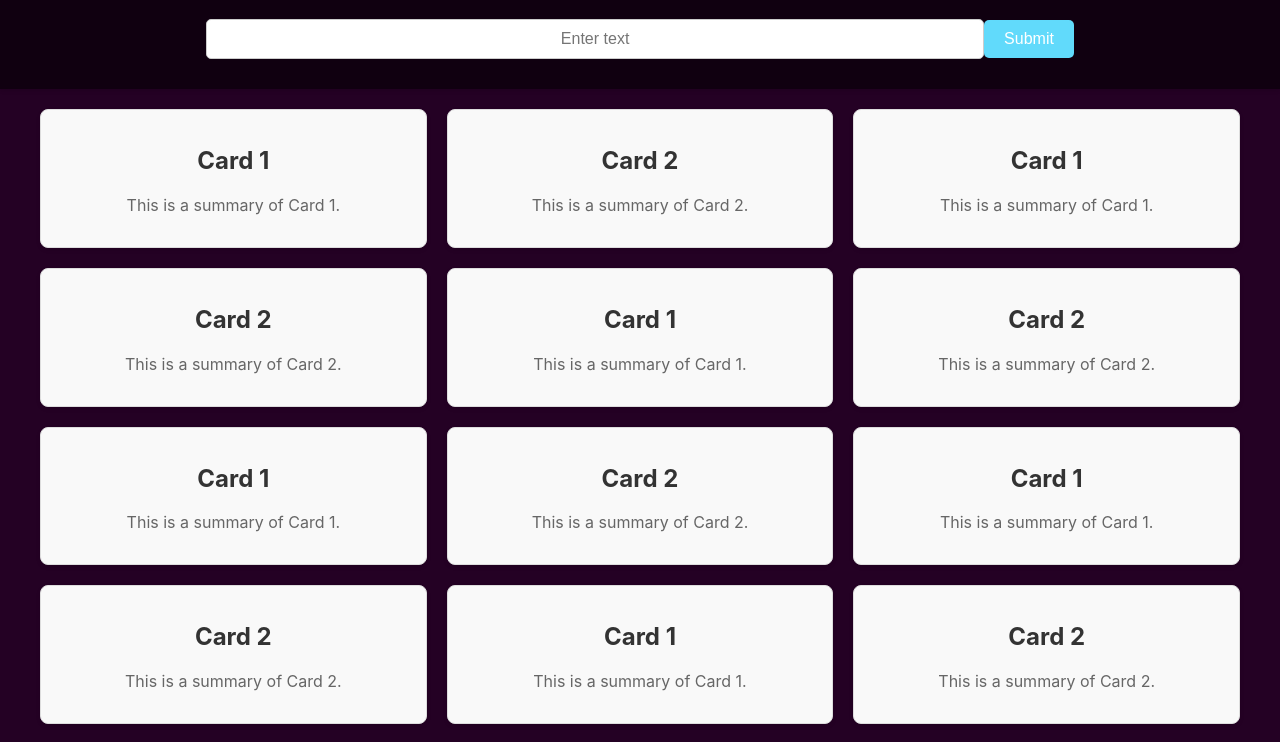
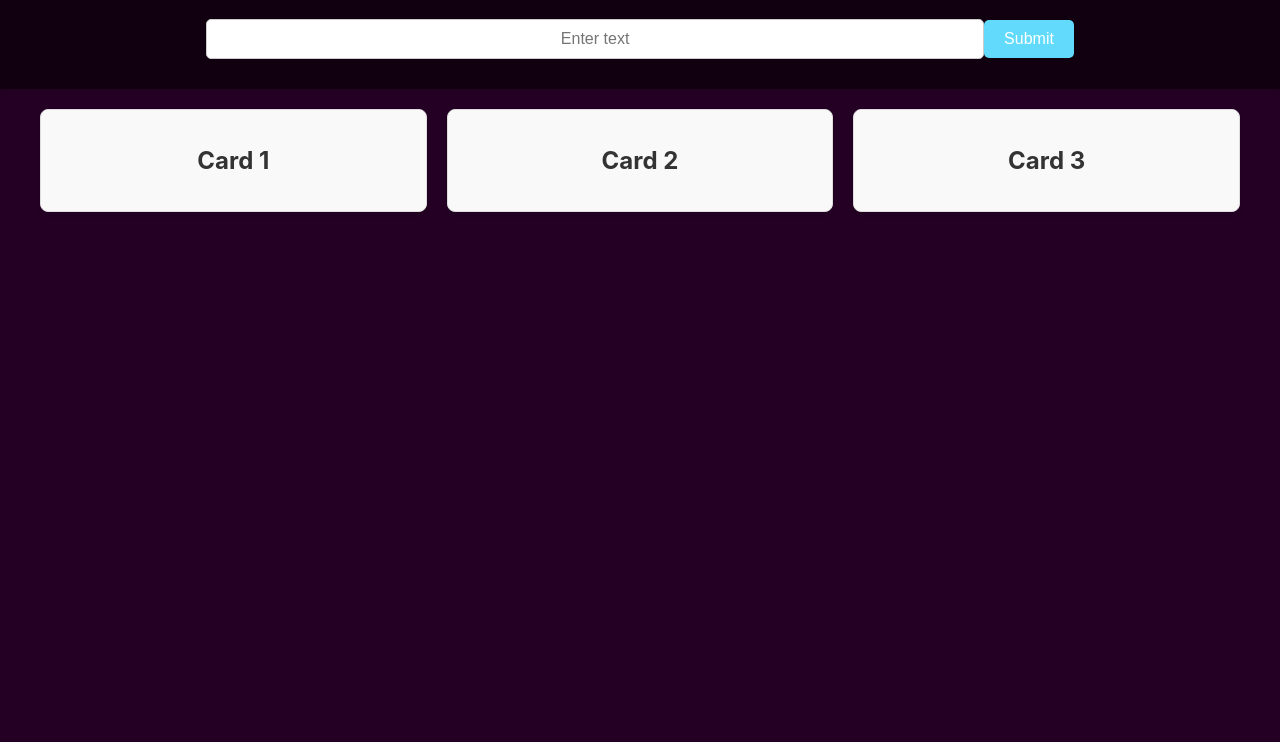
Before and after one commit to SamManoli975/HackTrinity, a React (Create React App) app: page / in a window 1280 px wide. Shown: the top 742 px of the page. Built offline with nearby package versions, Linux system fonts and the light colour scheme.

Commit message:
up to date push

```diff
--- a/src/App.css
+++ b/src/App.css
@@ -128,26 +128,32 @@ button:hover {
 }
 
 .overlay {
-  position: fixed;
+  position: fixed; /* Fixed position to cover the entire viewport */
   top: 0;
   left: 0;
-  width: 100%;
-  height: 100%;
-  background-color: rgba(0, 0, 0, 0.5);
+  right: 0;
+  bottom: 0;
+  background: rgba(0, 0, 0, 0.7); /* Semi-transparent background */
   display: flex;
+  align-items: center;
   justify-content: center;
-  align-items: center;
-  z-index: 10;
+  z-index: 1000; /* Higher z-index to overlay other content */
 }
 
 .overlay-content {
-  background-color: white;
+  background: white; /* White background for the content */
+  border-radius: 8px; /* Rounded corners */
   padding: 20px;
-  border-radius: 8px;
-  width: 80%;
-  max-width: 600px;
-  text-align: center;
+  max-width: 90%; /* Limit width on larger screens */
+  max-height: 80%; /* Limit height on larger screens */
+  overflow-y: auto; /* Enable vertical scrolling */
 }
+
+.overlay-summary {
+  max-height: 200px; /* Set a max height for the summary area */
+  overflow-y: auto; /* Allow vertical scrolling */
+}
+
 
 .overlay-content h2 {
   font-size: 2rem;
--- a/src/App.js
+++ b/src/App.js
@@ -1,40 +1,17 @@
-// src/App.js
-import React, { useState, useEffect } from 'react'; // Import useEffect
+import React, { useState, useEffect } from 'react';
 import './App.css';
 import Card from './components/card';
 import Overlay from './components/overlay';
 
 function App() {
   const [inputValue, setInputValue] = useState('');
-  const [manipulatedValue, setManipulatedValue] = useState('');
-  const [error, setError] = useState('');
+  const [responseMessage, setResponseMessage] = useState('');
   const [selectedCard, setSelectedCard] = useState(null);
-  const [data, setData] = useState([]); // Renamed to lowercase `data` for convention
-  const [responseMessage, setResponseMessage] = useState('');
+  const [data, setData] = useState([]);
 
   // Set initial data when the component mounts
   useEffect(() => {
     setData([
-      { title: "Card 1", summary: "This is a summary of Card 1." },
-      { title: "Card 2", summary: "This is a summary of Card 2." },
-      { title: "Card 1", summary: "This is a summary of Card 1." },
-      { title: "Card 2", summary: "This is a summary of Card 2." },
-      { title: "Card 1", summary: "This is a summary of Card 1." },
-      { title: "Card 2", summary: "This is a summary of Card 2." },
-      { title: "Card 1", summary: "This is a summary of Card 1." },
-      { title: "Card 2", summary: "This is a summary of Card 2." },
-      { title: "Card 1", summary: "This is a summary of Card 1." },
-      { title: "Card 2", summary: "This is a summary of Card 2." },
-      { title: "Card 1", summary: "This is a summary of Card 1." },
-      { title: "Card 2", summary: "This is a summary of Card 2." },
-      { title: "Card 1", summary: "This is a summary of Card 1." },
-      { title: "Card 2", summary: "This is a summary of Card 2." },
-      { title: "Card 1", summary: "This is a summary of Card 1." },
-      { title: "Card 2", summary: "This is a summary of Card 2." },
-      { title: "Card 1", summary: "This is a summary of Card 1." },
-      { title: "Card 2", summary: "This is a summary of Card 2." },
-      { title: "Card 1", summary: "This is a summary of Card 1." },
-      { title: "Card 2", summary: "This is a summary of Card 2." },
       { title: "Card 1", summary: "This is a summary of Card 1." },
       { title: "Card 2", summary: "This is a summary of Card 2." },
       { title: "Card 3", summary: "This is a summary of Card 3." }
@@ -49,33 +26,34 @@ function App() {
     event.preventDefault(); // Prevent the default form submission
 
     const postData = {
-      userInput: inputValue, // Create an object to send to the server
+      userInput: inputValue,
     };
 
     try {
       const response = await fetch('http://localhost:5001/hello', {
-        method: 'POST', // Specify the request method
+        method: 'POST',
         headers: {
-          'Content-Type': 'application/json', // Set the content type to JSON
+          'Content-Type': 'application/json',
         },
-        body: JSON.stringify(postData), // Convert the data to a JSON string
+        body: JSON.stringify(postData),
       });
 
       if (response.ok) {
-        const result = await response.json(); // Parse the JSON response
-        setResponseMessage(`Data sent successfully: ${result.message}`); // Update response message
-        setInputValue(''); // Clear the input after submission
+        const result = await response.json();
+        setResponseMessage(result.summary); // Store the summary for the overlay
+        console.log(`Summary: ${result.summary}`);
+        setInputValue('');
       } else {
-        setResponseMessage('Error sending data'); // Handle response error
+        setResponseMessage('Error sending data');
       }
     } catch (error) {
-      console.error('Error:', error); // Log any errors
-      setResponseMessage('Error sending data'); // Handle catch error
+      console.error('Error:', error);
+      setResponseMessage('Error sending data');
     }
   };
 
-  const handleCardClick = (cardTitle) => {
-    setSelectedCard(cardTitle);
+  const handleCardClick = (card) => {
+    setSelectedCard(card);
   };
 
   const closeOverlay = () => {
@@ -86,20 +64,6 @@ function App() {
     <div className="body">
       <div className="App">
         <header className="App-header">
-
-        {/* <form className="search" onSubmit={handleSubmit}>
-            <input
-              classname="searchbar"
-              type="text"
-              value={inputValue}
-              onChange={handleChange}
-              placeholder="Enter text"
-              style={{ padding: '10px', fontSize: '16px', textAlign: 'center' }}
-            />
-            <button type="submit" style={{ marginTop: '10px', padding: '10px 20px' }}>
-              Submit
-            </button>
-          </form> */}
           <form className="search" onSubmit={handleSubmit}>
             <input
               className="searchbar"
@@ -113,35 +77,35 @@ function App() {
             </button>
           </form>
 
-
           <div className="card-container">
-
-
             {data.map((card, index) => (
               <Card
                 key={index}
                 title={card.title}
-                summary={card.summary}
+                summary={responseMessage} // Use the summary from the API response
                 onClick={() => handleCardClick(card)}
               />
             ))}
           </div>
 
+          {/* Summary Output Container
+          {responseMessage && (
+            <div
+              className="summary-container" // Use a styled class
+              style={{ marginTop: '20px', fontSize: '18px', color: '#61dafb' }}
+            >
+              <h3>Summary:</h3>
+              <div className="summary-content">
+                {responseMessage}
+              </div>
+            </div>
+          )} */}
 
-
-          {manipulatedValue && (
-            <div style={{ marginTop: '20px', fontSize: '18px', color: '#61dafb' }}>
-              Manipulated Result: {manipulatedValue}
-            </div>
-          )}
-
-          {error && (
-            <div style={{ marginTop: '20px', fontSize: '18px', color: 'red' }}>
-              Error: {error}
-            </div>
-          )}
-
-          <Overlay selectedCard={selectedCard} closeOverlay={closeOverlay} />
+          <Overlay
+            selectedCard={selectedCard}
+            closeOverlay={closeOverlay}
+            summary={responseMessage} // Pass summary to Overlay
+          />
         </header>
       </div>
     </div>
--- a/src/components/card.js
+++ b/src/components/card.js
@@ -2,10 +2,14 @@ import React from 'react';
 import '../App.css';
 
 const Card = ({ title, summary ,onClick  }) => {
+  const truncateSummary = (text) => {
+    return text.split(' ').slice(0, 10).join(' ') + (text.split(' ').length > 10 ? '...' : '');
+  };
+
   return (
     <div className="card" onClick={onClick}>
       <h2 className="card-title">{title}</h2>
-      <p className="card-summary">{summary}</p>
+       <p>{truncateSummary(summary)}</p>
     </div>
   );
 };
--- a/src/components/overlay.js
+++ b/src/components/overlay.js
@@ -1,15 +1,13 @@
-// src/components/overlay.js
 import React from 'react';
-import '../App.css'; // Add your CSS file for styling if needed
 
-const Overlay = ({ selectedCard, closeOverlay }) => {
-  if (!selectedCard) return null; // Don't render anything if no card is selected
+const Overlay = ({ selectedCard, closeOverlay, summary }) => {
+  if (!selectedCard) return null; // If no card is selected, return null
 
   return (
     <div className="overlay" onClick={closeOverlay}>
       <div className="overlay-content" onClick={(e) => e.stopPropagation()}>
         <h2>{selectedCard.title}</h2>
-        <p>{selectedCard.summary}</p>
+        <p>{summary}</p> {/* Display the summary in the overlay */}
         <button onClick={closeOverlay}>Close</button>
       </div>
     </div>
```
